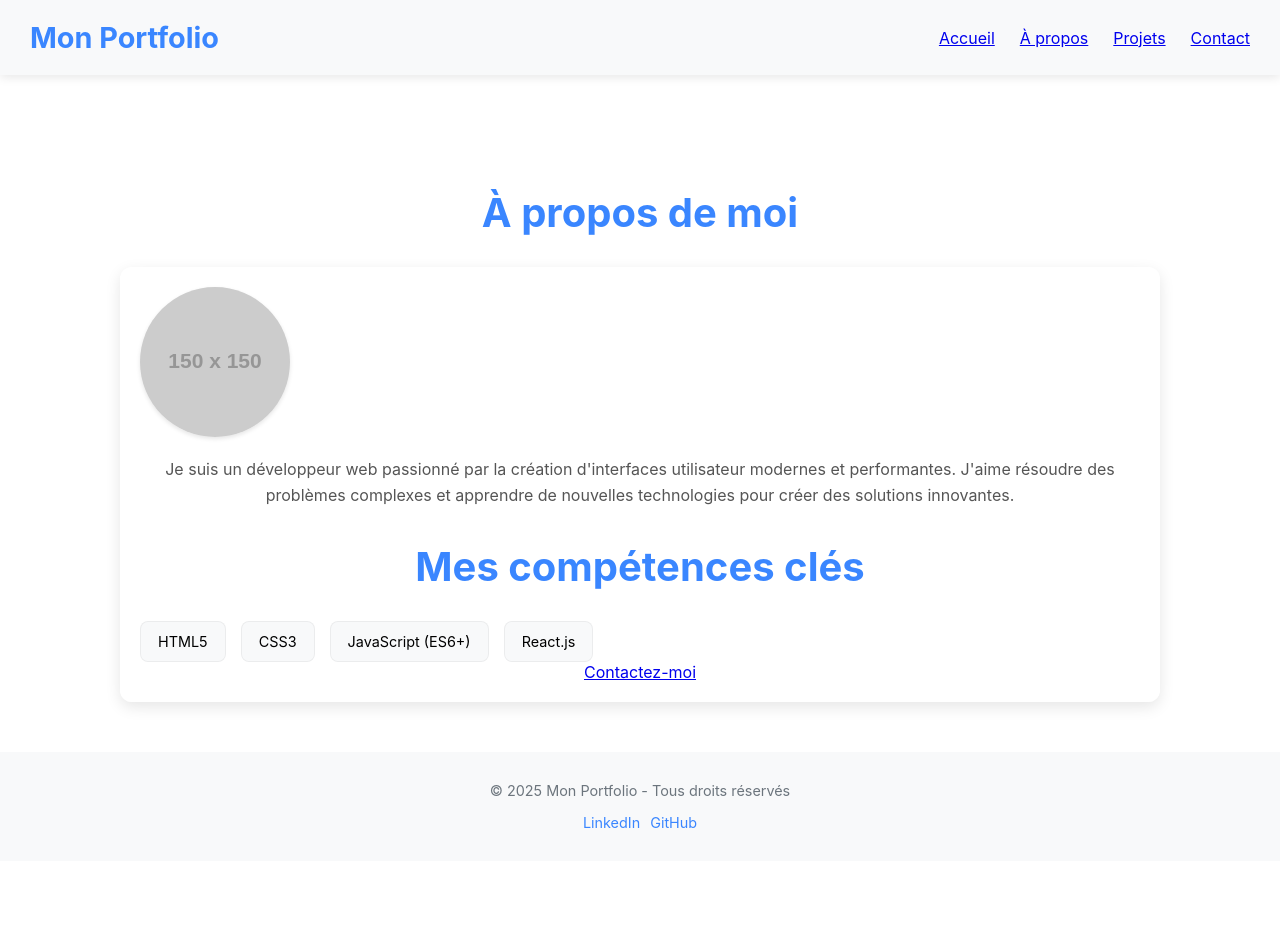
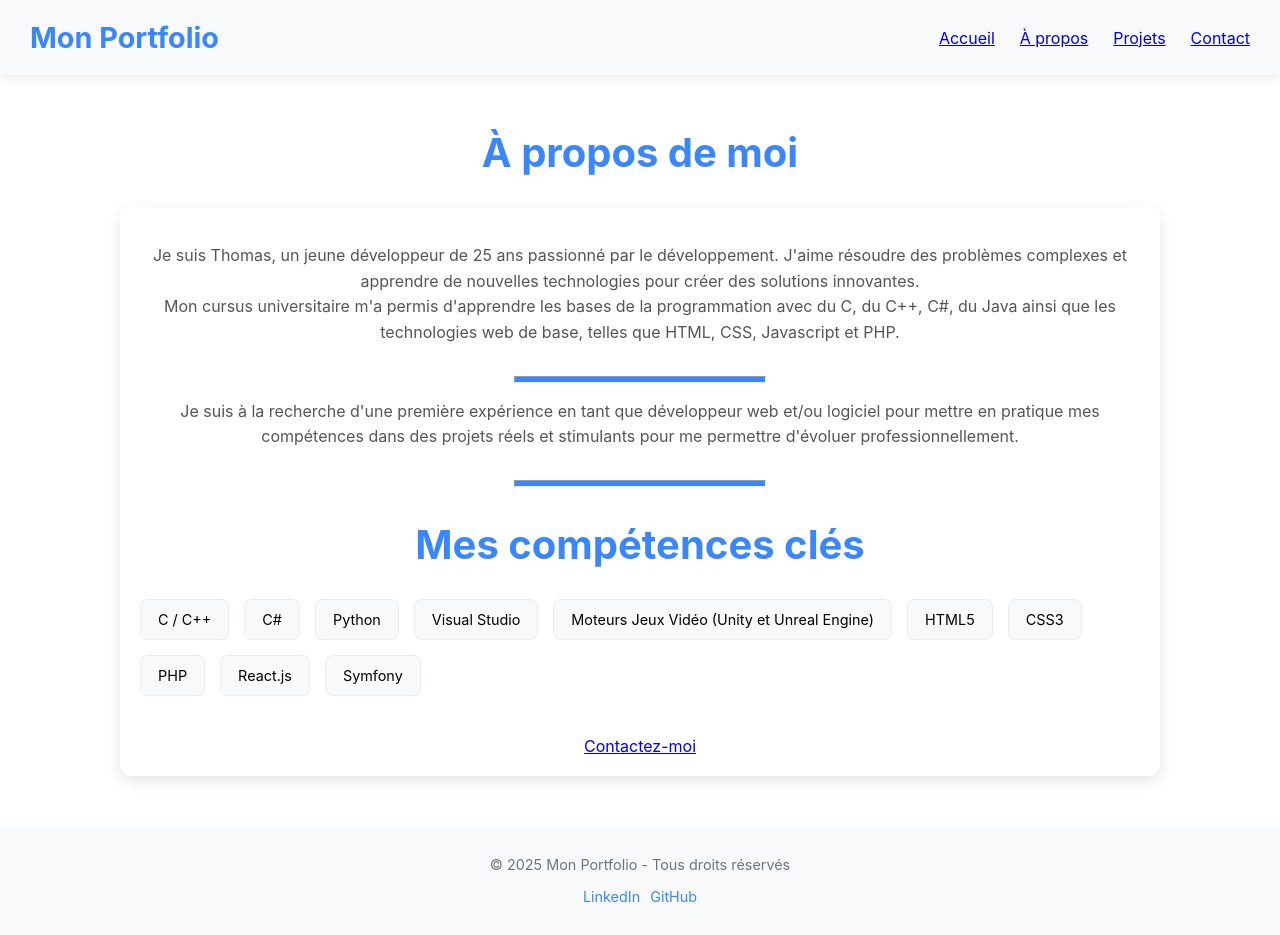
Before and after one commit to ThomL69/my-portfolio, a React (Create React App) app: page /about in a window 1280 px wide. Before the commit the page ends 861 px from the top, so only its background shows below. Built offline with nearby package versions, Linux system fonts and the light colour scheme.

Commit message:
Updating About, Contact and Footer pages

```diff
--- a/src/components/Footer.js
+++ b/src/components/Footer.js
@@ -30,9 +30,8 @@ const Footer = () => {
         © {new Date().getFullYear()} Mon Portfolio - Tous droits réservés
       </Copyright>
       <SocialLinks>
-        <SocialLink target="_blank" rel="noopener noreferrer" href="#">LinkedIn</SocialLink>
+        <SocialLink target="_blank" rel="noopener noreferrer" href="https://www.linkedin.com/in/thomas-lieghio-b308a5170/">LinkedIn</SocialLink>
         <SocialLink target="_blank" rel="noopener noreferrer" href="#">GitHub</SocialLink>
-        {/* Ajoutez vos autres liens sociaux */}
       </SocialLinks>
     </FooterContainer>
   );
--- a/src/pages/About.js
+++ b/src/pages/About.js
@@ -4,7 +4,7 @@ import { Link } from 'react-router-dom';
 
 const AboutContainer = styled.div`
   text-align: center;
-  padding: 80px 20px 50px;
+  padding: 20px 20px 50px;
 `;
 
 const SectionTitle = styled.h2`
@@ -65,25 +65,44 @@ const SkillItem = styled.div`
   }
 `;
 
+const ImageContainer = styled.div`
+
+`;
+
+const BlockLine = styled.hr`
+  width: 250px;
+  height: 5px;
+  background-color: #3a86ff;
+`;
+
 const About = () => {
   return (
     <AboutContainer>
       <SectionTitle>À propos de moi</SectionTitle>
       <AboutContent>
-        <Avatar>
-          <AvatarImage src="https://via.placeholder.com/150" alt="Votre avatar" />
-        </Avatar>
         <Description>
-          Je suis un développeur web passionné par la création d'interfaces utilisateur modernes et performantes. J'aime résoudre des problèmes complexes et apprendre de nouvelles technologies pour créer des solutions innovantes.
+          Je suis Thomas, un jeune développeur de 25 ans passionné par le développement. J'aime résoudre des problèmes complexes et apprendre de nouvelles technologies pour créer des solutions innovantes. <br/> Mon cursus universitaire m'a permis d'apprendre les bases de la programmation avec du C, du C++, C#, du Java ainsi que les technologies web de base, telles que HTML, CSS, Javascript et PHP.
         </Description>
+        <BlockLine />
+        <Description>
+          Je suis à la recherche d'une première expérience en tant que développeur web et/ou logiciel pour mettre en pratique mes compétences dans des projets réels et stimulants pour me permettre d'évoluer professionnellement.
+        </Description>
+        <BlockLine />
         <SectionTitle>Mes compétences clés</SectionTitle>
         <SkillsContainer>
+          <SkillItem>C / C++</SkillItem>
+          <SkillItem>C#</SkillItem>
+          <SkillItem>Python</SkillItem>
+          <SkillItem>Visual Studio</SkillItem>
+          <SkillItem>Moteurs Jeux Vidéo (Unity et Unreal Engine)</SkillItem>
           <SkillItem>HTML5</SkillItem>
           <SkillItem>CSS3</SkillItem>
-          <SkillItem>JavaScript (ES6+)</SkillItem>
+          <SkillItem>PHP</SkillItem>
           <SkillItem>React.js</SkillItem>
-          {/* Ajoutez vos autres compétences */}
+          <SkillItem>Symfony</SkillItem>
         </SkillsContainer>
+        <br/>
+        <br/>
         <Link to="/contact" className="primary-button">Contactez-moi</Link>
       </AboutContent>
     </AboutContainer>
--- a/src/pages/Contact.js
+++ b/src/pages/Contact.js
@@ -3,7 +3,7 @@ import styled from 'styled-components';
 import { useForm, ValidationError } from '@formspree/react' // Vous devrez installer cette librairie
 
 const ContactContainer = styled.div`
-  padding: 80px 20px 50px;
+  padding: 20px 20px 50px;
 `;
 
 const SectionTitle = styled.h2`
@@ -83,6 +83,8 @@ const Button = styled.button`
 const Contact = () => {
   const [state, handleSubmit] = useForm({
     name: '',
+    firstname: '',
+    company: '',
     email: '',
     message: ''
   });
@@ -92,7 +94,6 @@ const Contact = () => {
       <SectionTitle>Contactez-moi</SectionTitle>
       <ContactFormContainer>
         <Form onSubmit={handleSubmit}>
-          {/* Noms des champs à remplacer par vos propres labels */}
           <InputGroup>
             <Label htmlFor="name">Nom:</Label>
             <TextInput type="text" id="name" name="name" required />
```
